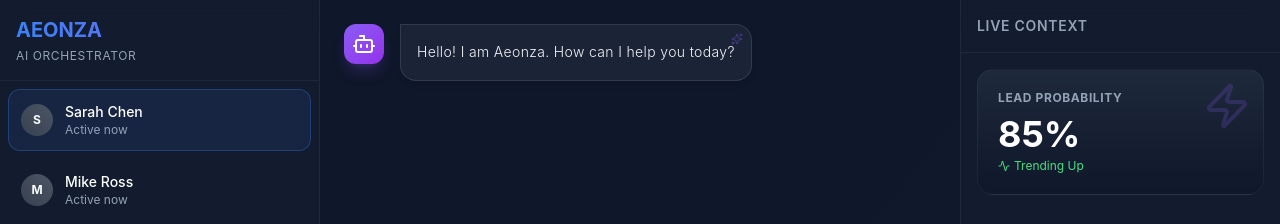
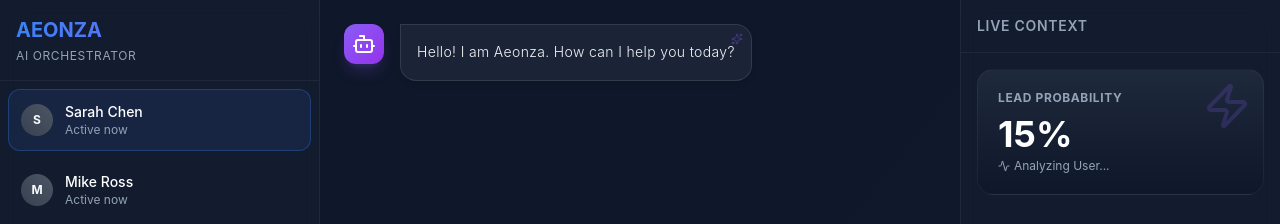
Before and after one commit to xcneonz/neuralflow-ai-sales-support, a React (Vite) app: page / in a window 1280 px wide. Shown: the top 224 px of the page. Built offline with nearby package versions, Linux system fonts and the light colour scheme.

Commit message:
updated the card on the dashboard

```diff
--- a/src/App.tsx
+++ b/src/App.tsx
@@ -55,9 +55,12 @@
               <Zap className="w-12 h-12 text-accent" />
             </div>
             <h3 className="text-xs font-bold text-muted uppercase tracking-wider mb-2">Lead Probability</h3>
-            <div className="text-4xl font-bold text-white mb-1">85%</div>
-            <div className="text-xs text-green-400 flex items-center gap-1">
-              <Activity className="w-3 h-3" /> Trending Up
+            <div className={`text-4xl font-bold mb-1 transition-all duration-1000 ${leadScore > 70 ? 'text-green-400' : 'text-white'}`}>
+              {leadScore}%
+            </div>
+            <div className="text-xs text-muted flex items-center gap-1">
+              <Activity className="w-3 h-3" />
+              {leadScore > 50 ? 'High Intent Detected' : 'Analyzing User...'}
             </div>
           </div>
         </div>
```
